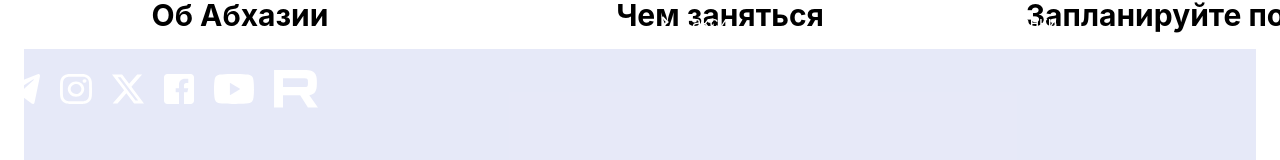
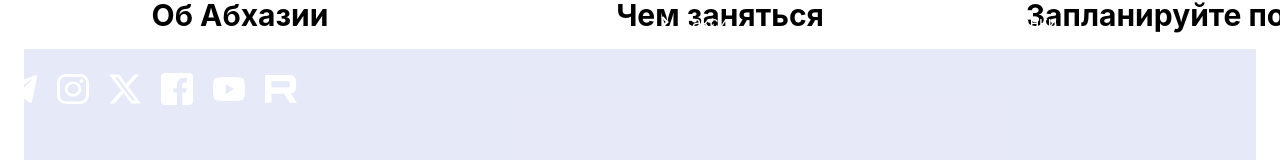
Before and after one commit to AAAlex2001/LOS, a Next.js app in the folder my-next-app/: page / in a window 1280 px wide. Shown: the part 163-323 px from the top of the page. Built offline with nearby package versions, Linux system fonts and the light colour scheme.

Commit message:
главная страница финал

```diff
--- a/my-next-app/src/styles/components/Footer.module.scss
+++ b/my-next-app/src/styles/components/Footer.module.scss
@@ -4,6 +4,8 @@
   height: 442px;
   max-width: 1920px;
   margin: 0 auto;
+  margin-top: 0;
+  margin-bottom: 0;
   background: #1129bd;
   color: #ffffff;
   font-family: "Inter", sans-serif;
@@ -73,6 +75,12 @@
   &:hover {
     opacity: 0.8;
   }
+}
+
+.socialLink img {
+  width: 32px;
+  height: 32px;
+  object-fit: contain;
 }
 
 /******** Quick links ********/
@@ -158,7 +166,7 @@
   position: absolute;
   top: 380px;
   left: 24px;
-  width: 1872px;
+  width: 1845px;
   height: 0;
   border-top: 1px solid rgba(255, 255, 255, 0.5);
 }
--- a/my-next-app/src/styles/pages/Home.module.scss
+++ b/my-next-app/src/styles/pages/Home.module.scss
@@ -6,7 +6,7 @@
   max-width: 1920px; // ограничиваем по макету
   padding: 0 24px; // боковые поля 24 px по всему макету
   box-sizing: border-box; // чтобы ширина включала padding и не появлялся горизонтальный скролл
-  min-height: 5804px; // общая высота макета
+  /* min-height убран, чтобы высота страницы формировалась динамически */
   margin: 0 auto;
   background: #ffffff !important;
 }
@@ -549,7 +549,7 @@
 
 .actionButtonsRow {
   width: 1554px;
-  margin: 40px auto 0;
+  margin: 40px auto 110px;
   display: flex;
   align-items: center;
   gap: 32px;
```
